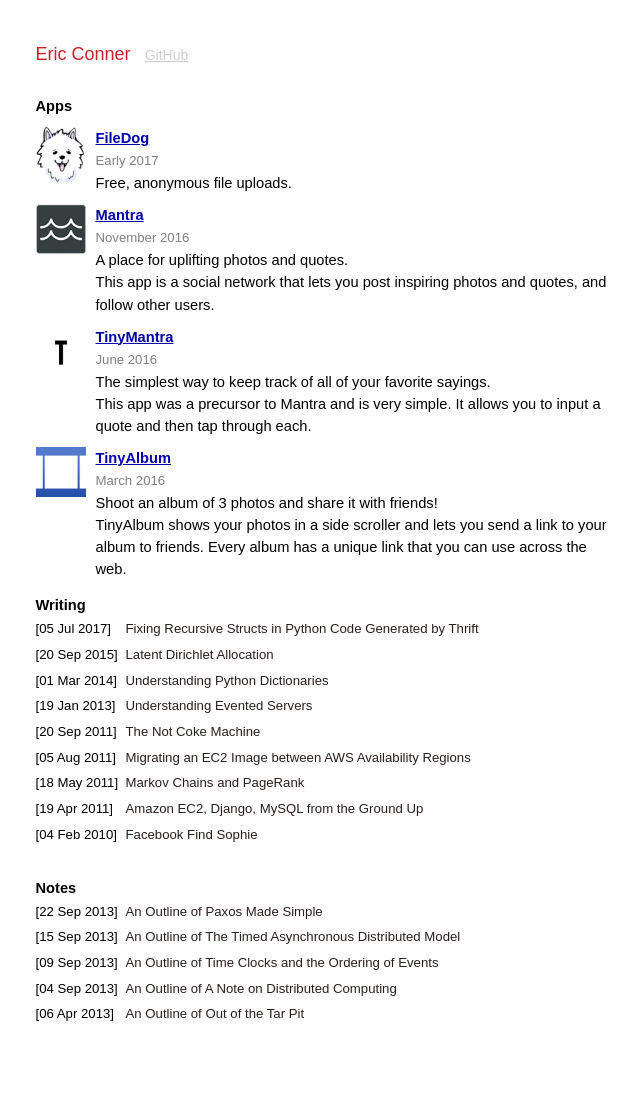
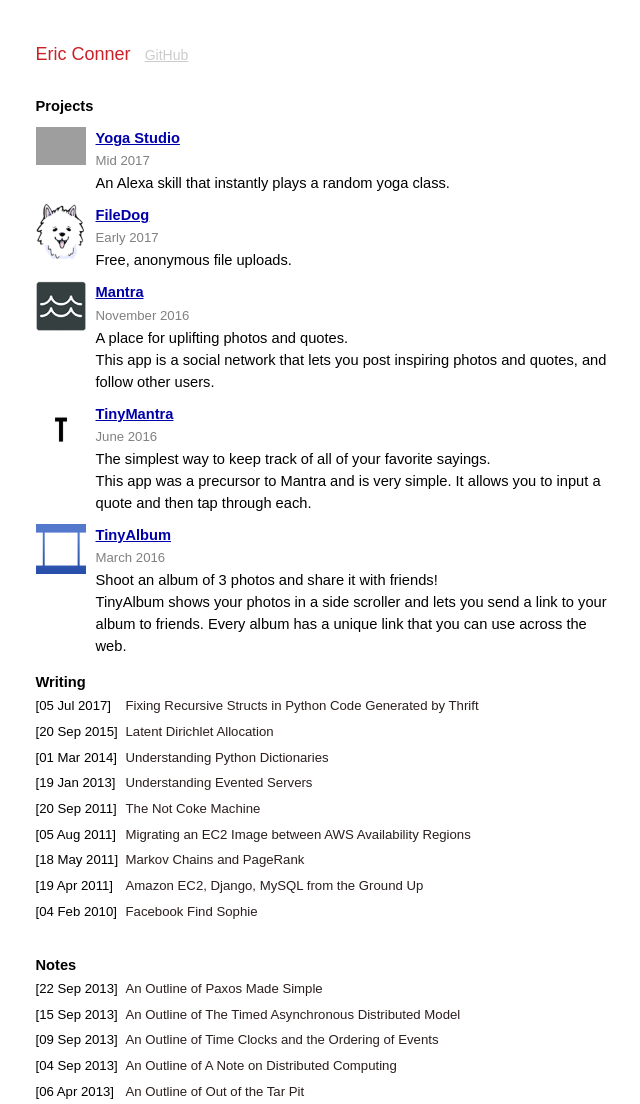
Before and after one commit to econner/econner.github.com, a Jekyll site: the page built from index.html, in a window 1280 px wide. Shown: the whole page, without its empty margins (311-951 px from the left). Built offline with Jekyll 4.4.1, drawn with Linux system fonts in a browser that asks for light colours; before the commit the page ends 1027 px from its top, so only the background shows below that; grey boxes are pictures that could not be loaded.

Commit message:
Add Yoga Studio to projects list.

```diff
--- a/index.html
+++ b/index.html
@@ -4,7 +4,20 @@ title: Eric Conner
 ---
 
 <div id="home">
-  <h2>Apps</h2>
+  <h2>Projects</h2>
+
+  <div style="margin-top: 10px;">
+    <div style="float: left;">
+      <img src="/images/yoga_studio.png" style="width: 50px;"/>
+    </div>
+    <div style="float: left; padding-left: 10px; width: 35em">
+      <h4><a href="https://www.amazon.com/Snow-Labs-Yoga-Studio/dp/B0736DG4JM">Yoga Studio</a></h4>
+      <span style="color: gray; font-size: 0.9em">Mid 2017</span><br/>
+      An Alexa skill that instantly plays a random yoga class.
+    </div>
+    <div style="clear: both;"></div>
+  </div>
+
   <div style="margin-top: 10px;">
     <div style="float: left;">
       <img src="/images/og_filedog.png" style="width: 50px;"/>
```
